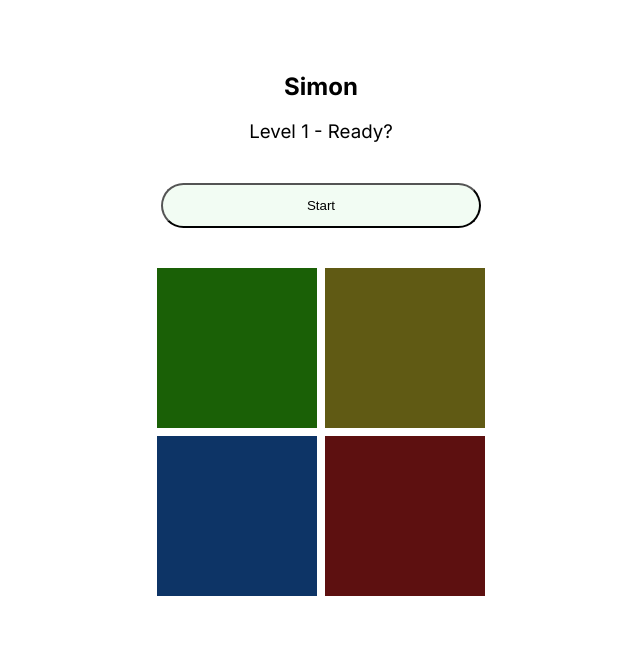
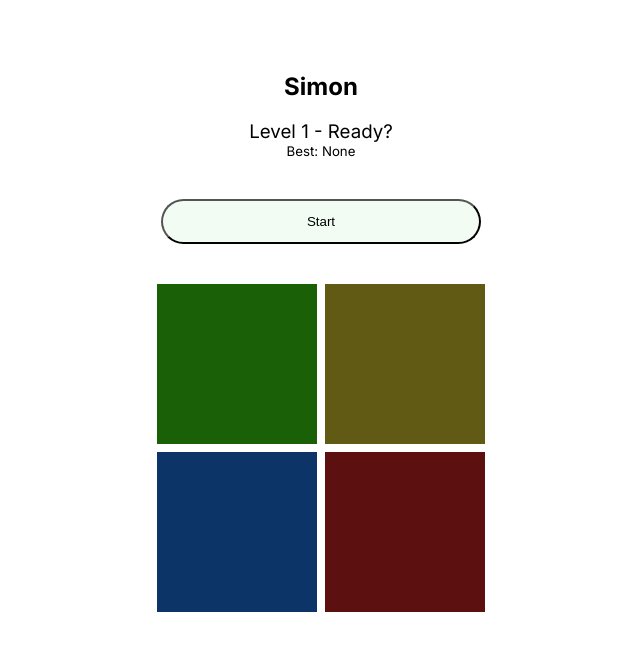
Before and after one commit to sahiyer/minigames, a Next.js app: page /simon in a window 1280 px wide. Shown: the top 650 px of the page, without its empty margins (319-959 px from the left). Built offline with nearby package versions, Linux system fonts and the light colour scheme.

Commit message:
Shows 'Best: None'.

```diff
--- a/src/app/simon/page.tsx
+++ b/src/app/simon/page.tsx
@@ -174,7 +174,7 @@
     <>
       <h1>Simon</h1>
       <h3>{status}</h3>
-      {bestLevel != -1 && <h5>Best: Level {bestLevel}</h5>}
+      <h5>Best: {bestLevel == -1 ? "None" : `Level ${bestLevel}`}</h5>
 
       <button onClick={startPattern} disabled={!canStartRound}>
         Start
```
